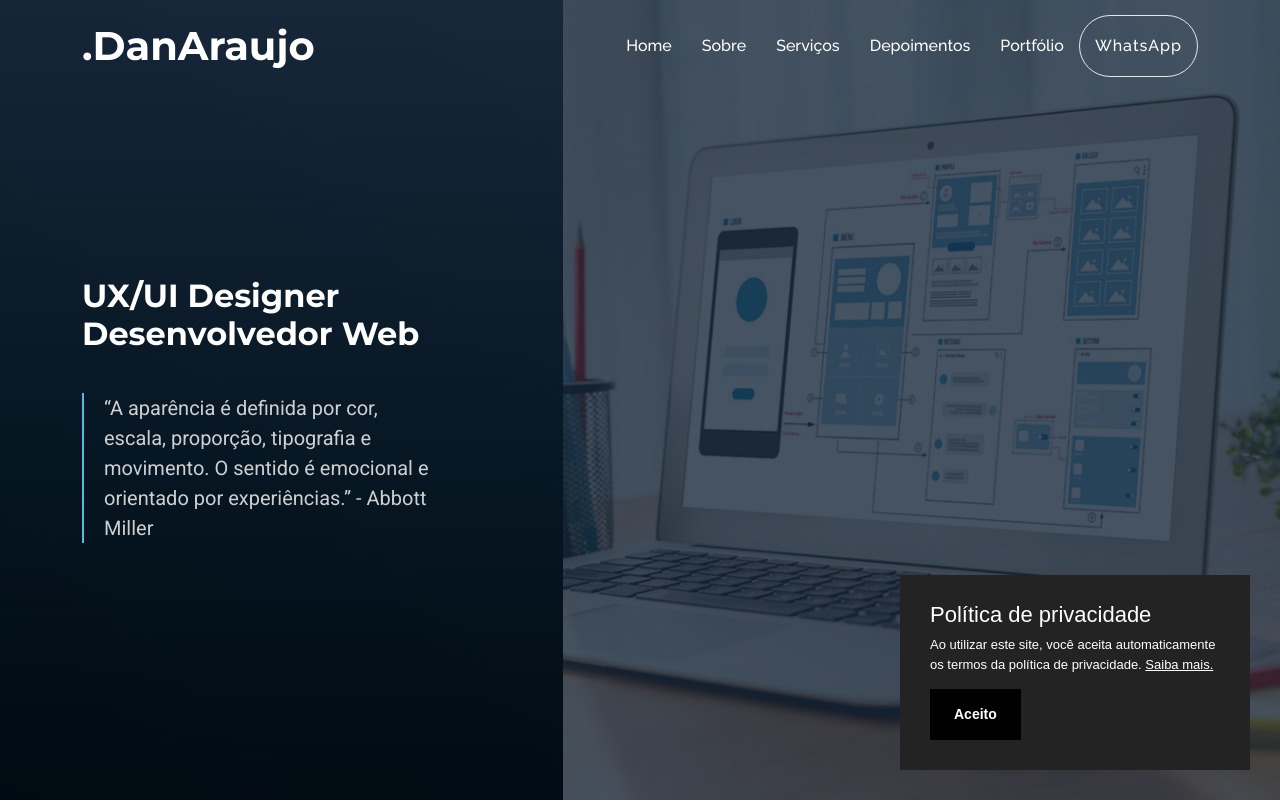
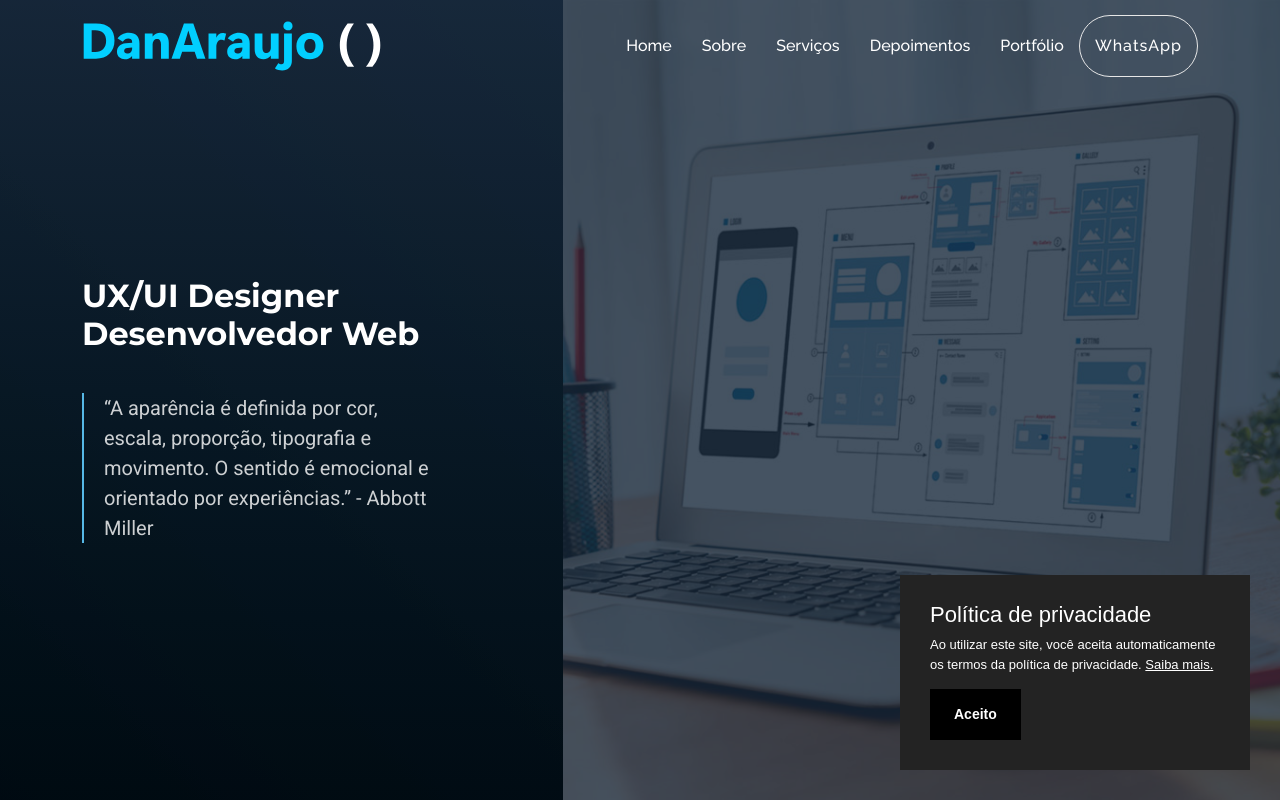
Before and after one commit to daniloaraujosp/portfolio-2025, a plain HTML site: page index.html in a window 1280 px wide. Shown: the top 802 px of the page. Drawn offline with Linux system fonts and the light colour scheme.

Commit message:
IP alterações logos

```diff
--- a/assets/css/main.css
+++ b/assets/css/main.css
@@ -157,7 +157,8 @@ h6 {
 }
 
 .header .logo img {
-  max-height: 32px;
+  max-height: 75px;
+  width: 100%;
   margin-right: 8px;
 }
 
@@ -439,6 +440,7 @@ h6 {
 
 .footer .footer-about .logo img {
   max-height: 40px;
+  width: 240px;
   margin-right: 6px;
 }
 
--- a/index.html
+++ b/index.html
@@ -56,7 +56,7 @@
 
       <a href="#home" class="logo d-flex align-items-center">
 
-        <h1 class="sitename">.DanAraujo</h1>
+         <img src="assets/img/logo-danilo-araujo.svg" alt="" width="100px" height="auto">
       </a>
 
       <nav id="navmenu" class="navmenu">
@@ -652,7 +652,7 @@
         <div class="row gy-4">
           <div class="col-lg-5 col-md-12 footer-about">
             <a href="index.html" class="logo d-flex align-items-center">
-              <span class="sitename">.DanAraujo</span>
+              <img src="assets/img/logo-danilo-araujo-02.svg" alt="" width="120px" height="135px">
             </a>
             <div class="social-links d-flex mt-4">
               <a href="https://github.com/daniloaraujosp" target="_blank"><i class="bi bi-github"></i></a>
```
Also changed, not shown: amazonia-edu-simoes.html (+2 -2 lines), colecao-grandes-mestres.html (+2 -2 lines), di-vitto-pizzaria.html (+2 -2 lines), editora-crv.html (+2 -2 lines), ibac-brasil.html (+2 -2 lines), index - Copia.html (+2 -2 lines), lucas-araujo.html (+2 -2 lines), new-tech-construtora.html (+2 -2 lines), pro-figma.html (+2 -2 lines), recanto-dos-avos.html (+2 -2 lines), restaurante-acarau.html (+2 -2 lines), revista-elite-magazine.html (+2 -2 lines), revista-pastoral-da-crianca.html (+2 -2 lines), revista-recorte-em-cartaz.html (+2 -2 lines), 3 more files.
